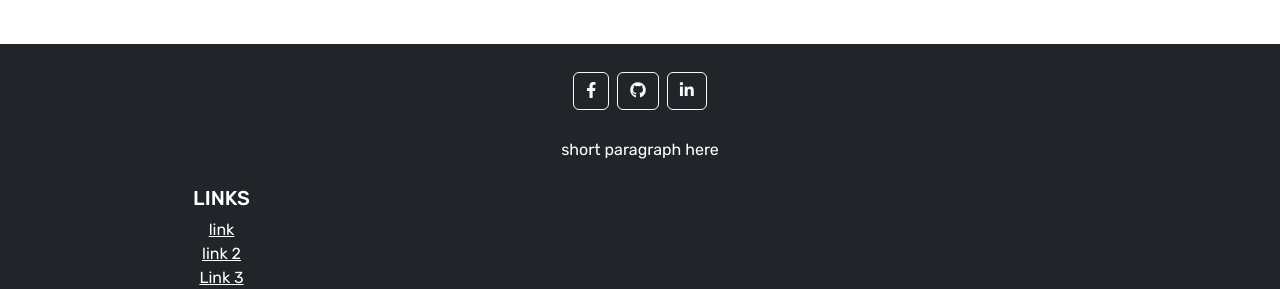
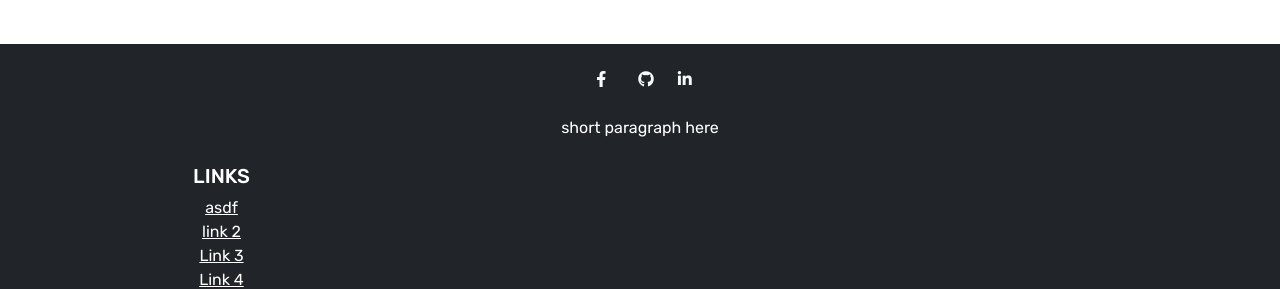
Before and after one commit to aestrella0140/REACT--Project-Management, a React (Vite) app in the folder client/: page /dashboard in a window 1280 px wide. Shown: the part 308-597 px from the top of the page. Built offline with nearby package versions, Linux system fonts and the light colour scheme; no server answers.

Commit message:
rework of anchors for MDBBtn ripple bug

```diff
--- a/client/src/components/footer/index.jsx
+++ b/client/src/components/footer/index.jsx
@@ -15,19 +15,19 @@ import {
 export default function Footer() {
     return(
         <MDBFooter className="text-center" color="white" bgColor="dark" style={{ marginTop: '100px'}}>
-            <MDBContainer className="p-4">
-                <section className="mb-4">
-                    <MDBBtn outline color="light" floating className="m-1 my-custom-btn" href="#!" role="button">
+            <MDBContainer className='p-4'>
+                <section className="mb-4" >
+                    <a outline color="light" className='m-3  btn-outline-light' href="#!" role='button' >
                         <MDBIcon fab icon="facebook-f"/>
-                    </MDBBtn>
+                    </a>
 
-                    <MDBBtn outline color="light" floating className="m-1 my-custom-btn" href="#!" role="button">
+                    <a outline color="light"className="m-3  btn-outline-light" href="#!" role="button">
                         <MDBIcon fab icon="github"/>
-                    </MDBBtn>
+                    </a>
 
-                    <MDBBtn outline color="light" floating className="m-1 my-custom-btn" href="#!" role="button">
-                        <MDBIcon fab icon="linkedin-in"/>
-                    </MDBBtn>
+                    <a outline color="light" className="m-2 btn-outline-light" href="#!" role="button">
+                        <MDBIcon fab icon="linkedin-in my-custom-icon"/>
+                    </a>
                 </section>
 
                 <section className="mb-4">
@@ -44,7 +44,7 @@ export default function Footer() {
                             <ul className="list-unstyled mb-0">
                                 <li>
                                     <a href="" className="text-white">
-                                        link
+                                        asdf
                                     </a>
                                 </li>
                                 <li>
--- a/client/src/index.css
+++ b/client/src/index.css
@@ -281,10 +281,11 @@ transform: rotateY(180deg);
   padding-top: 100px;
 }
 
-.my-custom-btn:focus,
-.my-custom-btn:active {
-    transform: scale(1);
+
+.ripple-wave {
+  opacity: 0 !important;
 }
+
 
 @media (prefers-color-scheme: light) {
   :root {
```
Also changed, not shown: client/src/assets/linkedin.svg (deleted).
